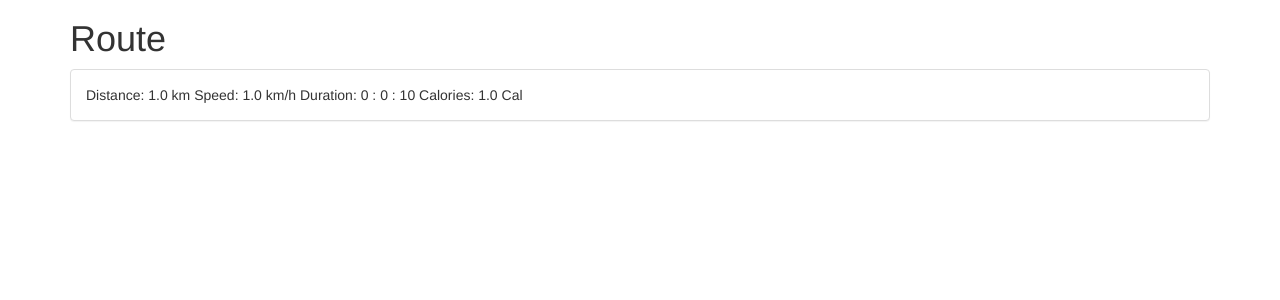
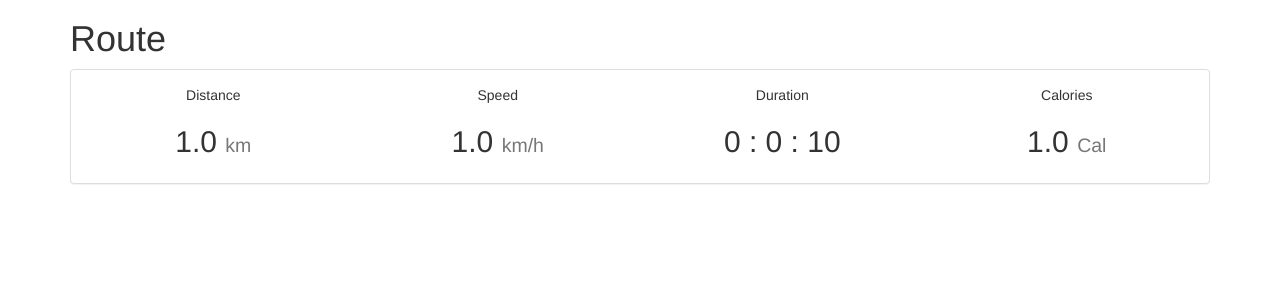
Before and after one commit to sepro/CookieRunner, a Flask app: page /routes/view/1 in a window 1280 px wide. Shown: the part 51-351 px from the top of the page. Run offline with Flask 2, Linux system fonts and the light colour scheme; tables that the repository leaves empty hold one stand-in row (values such as "Sample post"); some libraries are stand-ins or nearby versions.

```diff
--- a/cookierun/controllers/route.py
+++ b/cookierun/controllers/route.py
@@ -6,7 +6,11 @@ from cookierun.models.routes import Route
 
 routes = Blueprint('routes', __name__)
 
+@routes.route('/test/')
+def test():
+    return "TEST OK"
+
 @routes.route('/view/<route_id>')
-def cookies_view(route_id):
+def routes_view(route_id):
     route = Route.query.get_or_404(route_id)
     return render_template('routes.html', route=route)
--- a/cookierun/templates/routes.html
+++ b/cookierun/templates/routes.html
@@ -7,10 +7,24 @@
 
 <div class="panel panel-default">
     <div class="panel-body">
-        Distance: {{ route.distance|round(1) }} km
-        Speed: {{ route.distance|round(1) }} km/h
-        Duration: {{ (route.duration//3600)|int }} : {{ ((route.duration % 3600)//60)|int }} : {{ (route.duration%60)|int }}
-        Calories: {{ route.calories|round(1) }} Cal
+        <div class="row">
+            <div class="col-lg-3 col-xs-2 text-center">
+                Distance
+                <h2>{{ route.distance|round(1) }} <small>km</small></h2>
+            </div>
+            <div class="col-lg-3 col-xs-2 text-center">
+                Speed
+                <h2>{{ route.distance|round(1) }} <small>km/h</small></h2>
+            </div>
+            <div class="col-lg-3 col-xs-2 text-center">
+                Duration
+                <h2>{{ (route.duration//3600)|int }} : {{ ((route.duration % 3600)//60)|int }} : {{ (route.duration%60)|int }}</h2>
+            </div>
+            <div class="col-lg-3 col-xs-2 text-center">
+                Calories
+                <h2>{{ route.calories|round(1) }} <small>Cal</small></h2></div>
+        </div>
+
     </div>
 </div>
 
```
Also changed, not shown: cookierun/controllers/upload.py (+3 -4 lines).
